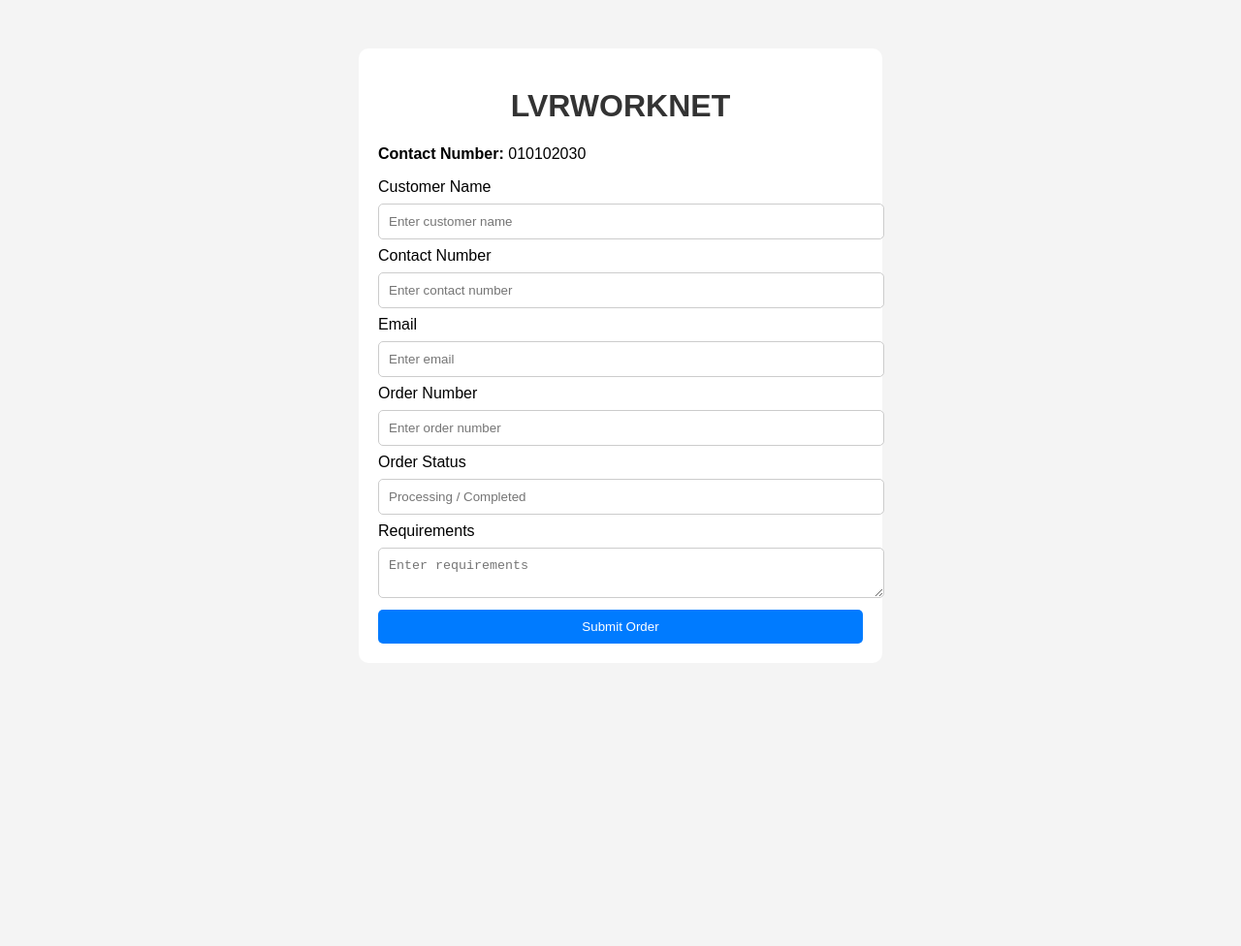
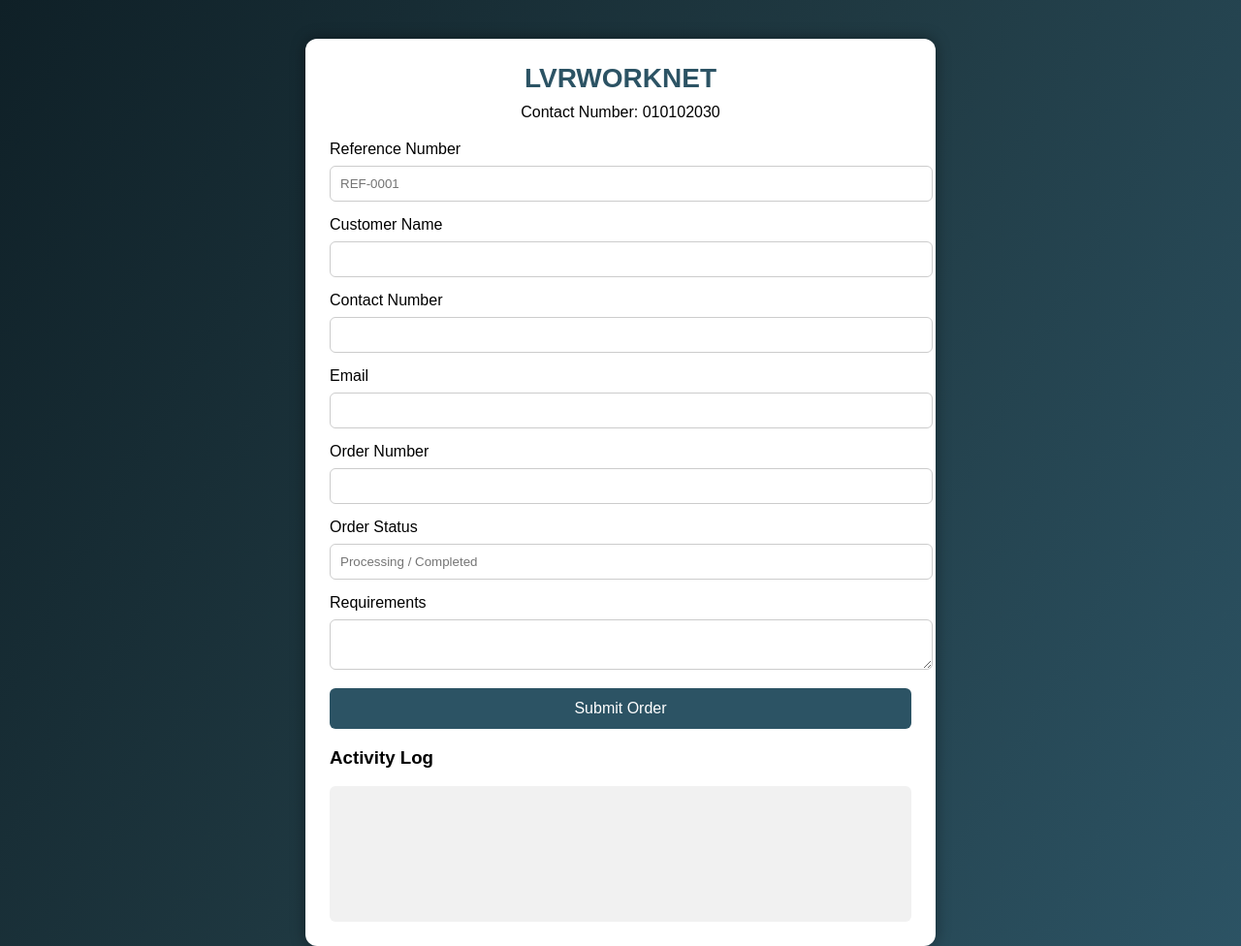
Before and after one commit to MADHU8912/lvrworknet-website, a plain HTML site: page index.html in a window 1280 px wide. Shown: the top 976 px of the page at 97% size. Before the commit the page ends 800 px from the top, so only its background shows below. Drawn offline with Linux system fonts and the light colour scheme.

Commit message:
update webpage with background and log

```diff
--- a/index.html
+++ b/index.html
@@ -1,48 +1,72 @@
 <!DOCTYPE html>
 <html>
 <head>
-<title>LVRWORKNET Order Page</title>
+
+<title>LVRWORKNET Order System</title>
 
 <style>
+
 body{
 font-family: Arial;
-background:#f4f4f4;
+background: linear-gradient(120deg,#0f2027,#203a43,#2c5364);
+color:white;
 }
 
 .container{
-width:500px;
+width:600px;
 margin:auto;
 background:white;
-padding:20px;
-margin-top:50px;
-border-radius:10px;
+color:black;
+padding:25px;
+margin-top:40px;
+border-radius:12px;
+box-shadow:0px 0px 15px rgba(0,0,0,0.4);
 }
 
-h1{
+.logo{
 text-align:center;
-color:#333;
+font-size:28px;
+font-weight:bold;
+color:#2c5364;
+margin-bottom:10px;
 }
 
-input,textarea{
+.contact{
+text-align:center;
+margin-bottom:20px;
+}
+
+input, textarea{
 width:100%;
 padding:10px;
-margin:8px 0;
+margin-top:8px;
+margin-bottom:15px;
 border:1px solid #ccc;
-border-radius:5px;
+border-radius:6px;
 }
 
 button{
-background:#007BFF;
+width:100%;
+padding:12px;
+background:#2c5364;
 color:white;
-padding:10px;
 border:none;
-width:100%;
-border-radius:5px;
+border-radius:6px;
+font-size:16px;
 }
 
 button:hover{
-background:#0056b3;
+background:#1c3545;
 }
+
+.logbox{
+background:#f1f1f1;
+padding:10px;
+height:120px;
+overflow:auto;
+border-radius:6px;
+}
+
 </style>
 
 </head>
@@ -51,35 +75,65 @@ background:#0056b3;
 
 <div class="container">
 
-<h1>LVRWORKNET</h1>
+<div class="logo">LVRWORKNET</div>
 
-<p><b>Contact Number:</b> 010102030</p>
+<div class="contact">
+Contact Number: 010102030
+</div>
 
-<form>
+<form id="orderForm">
+
+<label>Reference Number</label>
+<input type="text" id="ref" placeholder="REF-0001">
 
 <label>Customer Name</label>
-<input type="text" placeholder="Enter customer name">
+<input type="text" id="name">
 
 <label>Contact Number</label>
-<input type="text" placeholder="Enter contact number">
+<input type="text" id="phone">
 
 <label>Email</label>
-<input type="email" placeholder="Enter email">
+<input type="email" id="email">
 
 <label>Order Number</label>
-<input type="text" placeholder="Enter order number">
+<input type="text" id="order">
 
 <label>Order Status</label>
-<input type="text" placeholder="Processing / Completed">
+<input type="text" id="status" placeholder="Processing / Completed">
 
 <label>Requirements</label>
-<textarea placeholder="Enter requirements"></textarea>
+<textarea id="req"></textarea>
 
-<button type="submit">Submit Order</button>
+<button type="button" onclick="addLog()">Submit Order</button>
 
 </form>
 
+<h3>Activity Log</h3>
+
+<div class="logbox" id="log"></div>
+
 </div>
+
+<script>
+
+function addLog(){
+
+let ref=document.getElementById("ref").value;
+let name=document.getElementById("name").value;
+let order=document.getElementById("order").value;
+
+let log=document.getElementById("log");
+
+let time=new Date().toLocaleTimeString();
+
+log.innerHTML +=
+time+" | Ref:"+ref+
+" | Customer:"+name+
+" | Order:"+order+"<br>";
+
+}
+
+</script>
 
 </body>
 </html>
```
